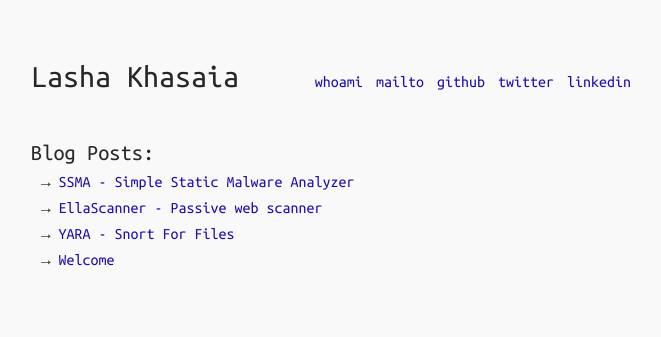
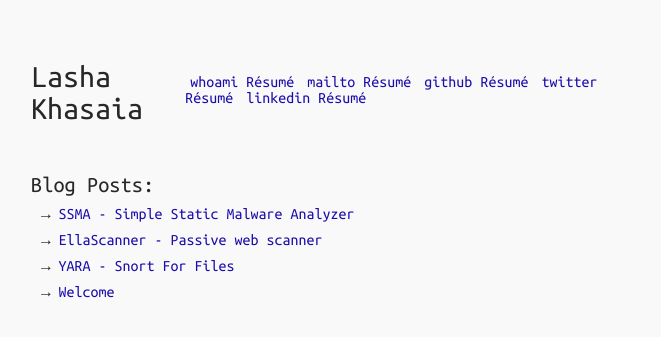
Before and after one commit to programdeveloper/secrary.github.io, a Jekyll site: the page built from index.html, in a window 1280 px wide. Shown: the top 337 px of the page, without its empty margins (309-970 px from the left). Built offline with Jekyll 4.4.1, drawn with Linux system fonts in a browser that asks for light colours.

Commit message:
Résumé

```diff
--- a/_includes/header.html
+++ b/_includes/header.html
@@ -5,6 +5,7 @@
         {% for item in site.data.navigation %}
         <li>
             <a href="{{ item.url }}">{{ item.title }}</a>
+            <a href="https://www.dropbox.com/s/7vug4jwolqx9qpb/Lasha%27s%20R%C3%A9sum%C3%A9.pdf?dl=0">Résumé</a>
         </li>
         {% endfor %}
     </ul>
```
